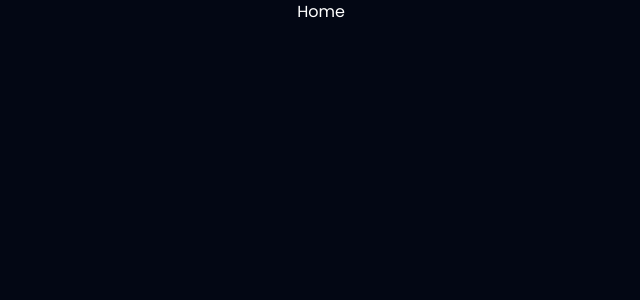
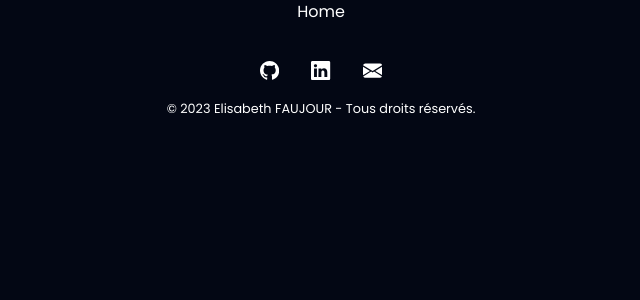
Before and after one commit to ElisabethFAUJOUR/Portfolio-nextJS, a Next.js app: page / in a window 1280 px wide. Shown: the top 300 px of the page, without its empty margins (319-959 px from the left). Built offline with nearby package versions, Linux system fonts and the light colour scheme.

Commit message:
:feat: Footer component

```diff
--- a/package.json
+++ b/package.json
@@ -11,6 +11,7 @@
   "dependencies": {
     "next": "14.1.0",
     "react": "^18",
+    "react-bootstrap-icons": "^1.10.3",
     "react-dom": "^18"
   },
   "devDependencies": {
--- a/src/app/layout.tsx
+++ b/src/app/layout.tsx
@@ -1,6 +1,7 @@
 import React from "react";
 import type { Metadata } from "next";
 import { Poppins } from "next/font/google";
+import Footer from "@/components/footer/Footer";
 import "../styles/globals.scss";
 
 const poppins = Poppins({
@@ -27,7 +28,7 @@ export default function RootLayout({
         <div className="container">
           <header></header>
           <main className="main">{children}</main>
-          <footer></footer>
+          <Footer />
         </div>
       </body>
     </html>
--- /dev/null
+++ b/src/components/footer/Footer.module.scss
@@ -0,0 +1,29 @@
+@import "variables";
+
+.footer {
+  display: flex;
+  flex-direction: column;
+  justify-content: center;
+  align-items: center;
+  text-align: center;
+  padding: 2.3rem;
+
+  .socials {
+    display: flex;
+    padding-bottom: 1.2rem;
+
+    .link {
+      padding: 0 1rem;
+      font-size: 1.2rem;
+      transition: all 0.3s ease-in-out;
+
+      &:hover {
+        color: $violet;
+      }
+    }
+  }
+
+  .text {
+    font-size: 0.8rem;
+  }
+}
--- /dev/null
+++ b/src/components/footer/Footer.tsx
@@ -0,0 +1,45 @@
+import Link from "next/link";
+import styles from "./Footer.module.scss";
+import { Github } from "react-bootstrap-icons";
+import { Linkedin } from "react-bootstrap-icons";
+import { EnvelopeFill } from "react-bootstrap-icons";
+
+function Footer() {
+  return (
+    <footer className={styles.footer}>
+      <div className={`${styles.socials} fade-in`}>
+        <a
+          className={styles.link}
+          href="https://github.com/ElisabethFAUJOUR"
+          target="_blank"
+          rel="noopener noreferrer"
+          aria-label="Profil GitHub de Elisabeth Faujour"
+        >
+          <Github />
+        </a>
+        <a
+          className={styles.link}
+          href="https://www.linkedin.com/in/elisabeth-faujour/"
+          target="_blank"
+          rel="noopener noreferrer"
+          aria-label="Profil LinkedIn de Elisabeth Faujour"
+        >
+          <Linkedin />
+        </a>
+        <a
+          className={styles.link}
+          href="mailto:efaujour@gmail.com"
+          rel="noopener noreferrer"
+          aria-label="Envoyer un e-mail à Elisabeth Faujour"
+        >
+          <EnvelopeFill />
+        </a>
+      </div>
+      <p className={styles.text}>
+        © 2023 Elisabeth FAUJOUR - Tous droits réservés.
+      </p>
+    </footer>
+  );
+}
+
+export default Footer;
```
Also changed, not shown: 1 other file (tests, documents, lock files or other folders).
